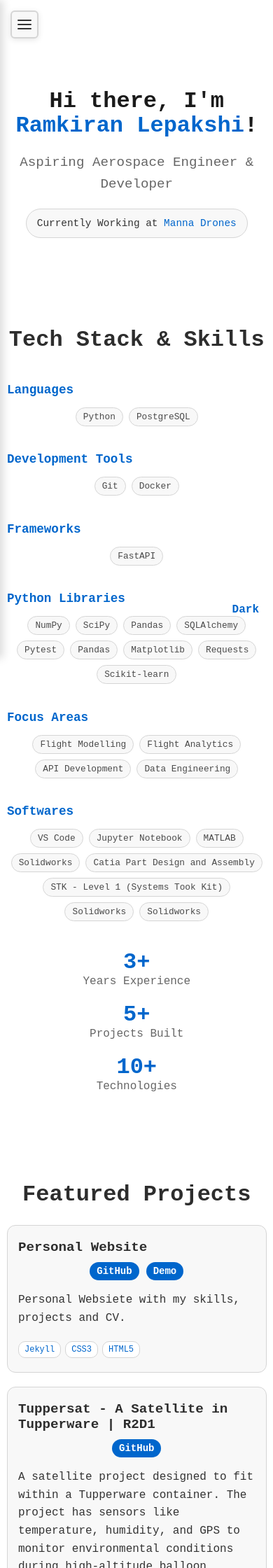
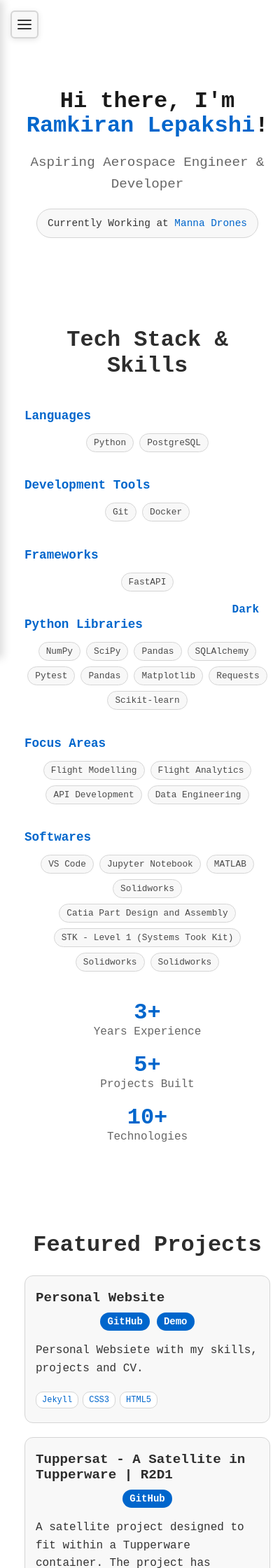
Before and after one commit to iamlrk/iamlrk.github.io, a Jekyll site: the page built from index.html, in a window 390 px wide. Shown: the top 2240 px of the page at 70% size. Built offline with Jekyll 4.4.1, drawn with Linux system fonts in a browser that asks for light colours.

Commit message:
fix: added padding

```diff
--- a/css/main.css
+++ b/css/main.css
@@ -896,6 +896,11 @@ body.timeline-page .hamburger-toggle::after {
 
 /* Mobile First - Base styles for mobile (320px+) */
 @media (max-width: 480px) {
+    /* Add body padding for mobile */
+    body {
+        padding: 0 15px;
+    }
+
     /* Show hamburger menu on mobile */
     .hamburger-toggle {
         display: flex;
@@ -922,9 +927,9 @@ body.timeline-page .hamburger-toggle::after {
     }
 
     .container {
-        width: 95%;
+        width: 90%;
         margin: 40px auto 40px auto;
-        padding: 0 10px;
+        padding: 0 20px;
     }
 
     /* Mobile navigation */
```
